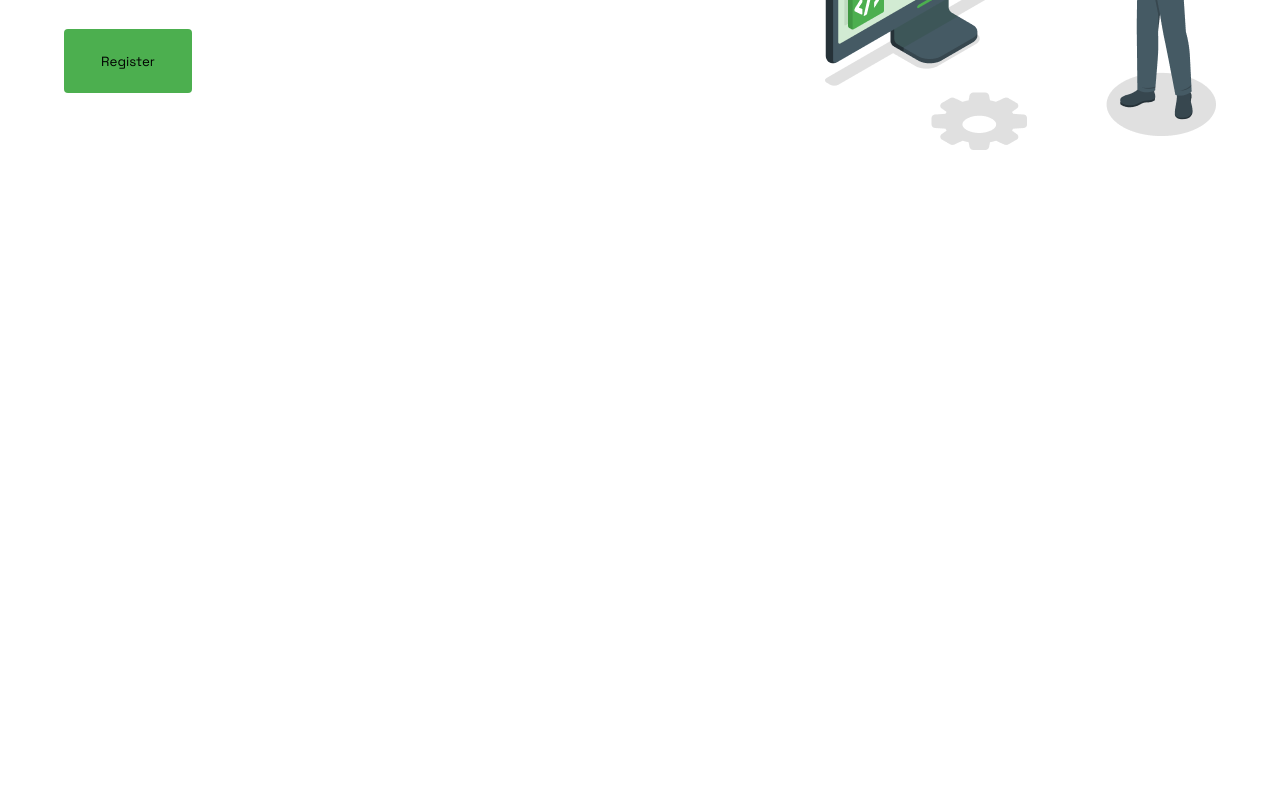
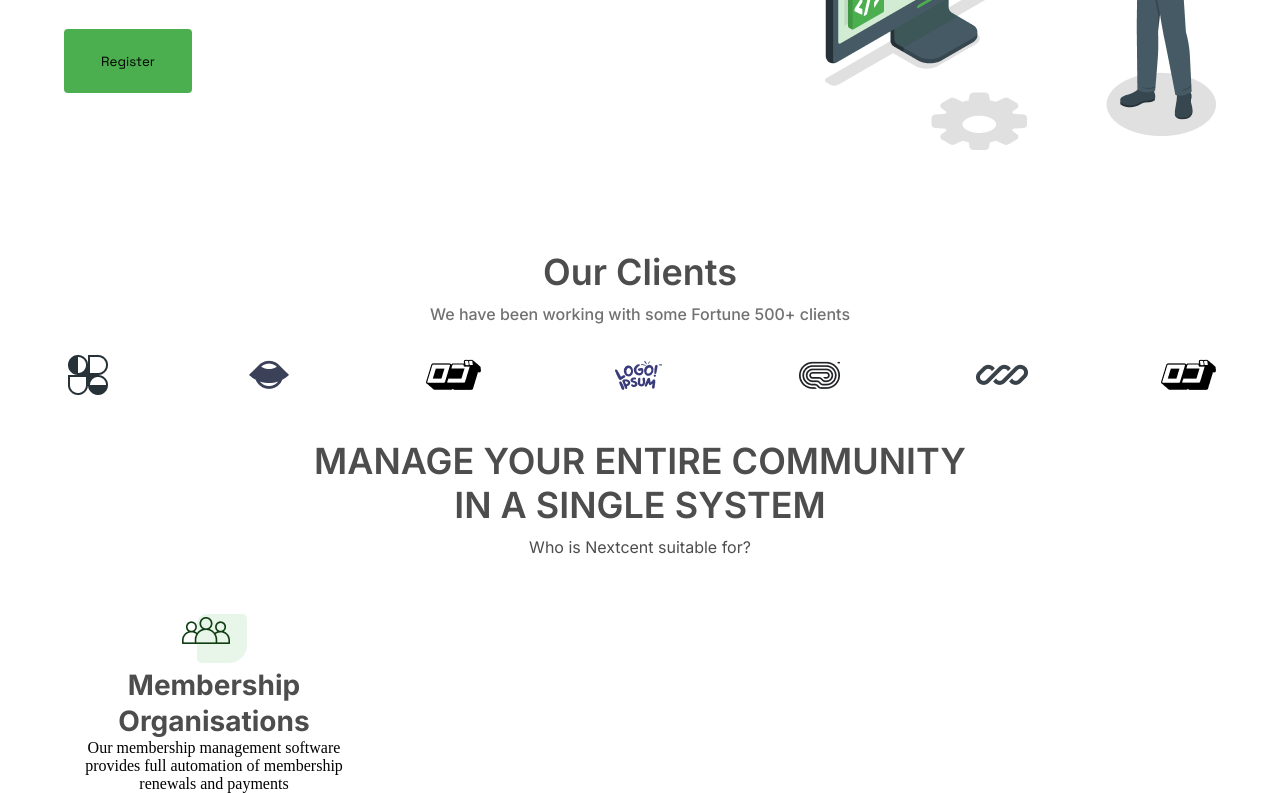
Before and after one commit to SourovKarmokar/Landing-Page, a plain HTML site: page index.html in a window 1280 px wide. Shown: the part 549-1342 px from the top of the page. Before the commit the page ends 800 px from the top, so only its background shows below. Drawn offline with Linux system fonts and the light colour scheme.

Commit message:
first commit

```diff
--- a/css/style.css
+++ b/css/style.css
@@ -1,19 +1,20 @@
-*{
+* {
     padding: 0;
     margin: 0;
     box-sizing: border-box;
 }
 
-a{
+a {
     text-decoration: none;
     display: inline-block;
 }
 
-ul, li{
+ul,
+li {
     list-style: none;
 }
 
-.container{
+.container {
     width: 1152px;
     margin: 0 auto;
 }
@@ -24,30 +25,32 @@ ul, li{
     padding-bottom: 30px;
 }
 
-#nevbar .nav_wrapper{
+#nevbar .nav_wrapper {
     display: flex;
     align-items: center;
 
 }
 
-#nevbar .logo{
-    width: 20%;
-}
-#nevbar .navitems{
-    width: 60%;
-}
-#nevbar .button{
+#nevbar .logo {
     width: 20%;
 }
 
-#nevbar .navitems ul{
+#nevbar .navitems {
+    width: 60%;
+}
+
+#nevbar .button {
+    width: 20%;
+}
+
+#nevbar .navitems ul {
     display: flex;
     justify-content: flex-end;
     color: black;
 
 }
 
-#nevbar .navitems ul li a{
+#nevbar .navitems ul li a {
     font-family: "Space Grotesk", serif;
     text-transform: capitalize;
     font-size: 16px;
@@ -56,12 +59,13 @@ ul, li{
     margin-left: 25px;
     margin-right: 25px;
 }
+
 #nevbar .button {
     display: flex;
     justify-content: flex-end;
 }
 
-#nevbar .button .button_2{
+#nevbar .button .button_2 {
     background-color: #4CAF4F;
     width: 91px;
     height: 40px;
@@ -74,7 +78,8 @@ ul, li{
 
 
 }
-#nevbar .button .button_1{
+
+#nevbar .button .button_1 {
     border: none;
     background-color: white;
     color: #4CAF4F;
@@ -85,6 +90,7 @@ ul, li{
     height: 40px;
 
 }
+
 /* NAVBAR CSS START */
 
 
@@ -92,11 +98,13 @@ ul, li{
 #register_part .register_wrapper {
     display: flex;
     margin-top: 96px;
+    margin-bottom: 96px;
     justify-content: space-between;
 }
-#register_part .register_wrapper .register_left h1{
+
+#register_part .register_wrapper .register_left h1 {
     font-family: "Space Grotesk", serif;
-    font-weight:  600;
+    font-weight: 600;
     font-size: 64px;
     line-height: 76px;
     letter-spacing: 0;
@@ -106,15 +114,17 @@ ul, li{
 
 
 }
-#register_part .register_wrapper .register_left h1 span{
+
+#register_part .register_wrapper .register_left h1 span {
     color: #4CAF4F;
 }
-#register_part .register_wrapper .register_left p{
+
+#register_part .register_wrapper .register_left p {
     margin-top: 16px;
     font-family: "Space Grotesk", serif;
 }
 
-#register_part .register_wrapper button{
+#register_part .register_wrapper button {
     display: flex;
     font-family: "Space Grotesk", serif;
     /* flex-direction: row; */
@@ -137,3 +147,146 @@ ul, li{
 }
 
 /* REGISTER CSS END */
+
+/* OUR CLIENT START */
+#our_client .our_client_wrapper h3 {
+    margin-top: 40px;
+    /* Appearance */
+    opacity: 1;
+    /* 100% */
+    border-radius: 0px;
+    /* Corner radius is 0 */
+
+    /* Typography */
+    font-family: 'Inter', sans-serif;
+    font-weight: 600;
+    /* Semi Bold */
+    font-size: 36px;
+    line-height: 44px;
+    letter-spacing: 0;
+    /* 0% */
+    text-align: center;
+    /* Alignment */
+
+    /* Fill */
+    color: #4D4D4D;
+    /* Text color */
+}
+
+#our_client .our_client_wrapper p {
+    margin-top: 8px;
+    /* Appearance */
+    opacity: 1;
+    /* 100% */
+    border-radius: 0px;
+    /* Corner radius is 0 */
+
+    /* Typography */
+    font-family: 'Inter', sans-serif;
+    font-weight: 500;
+    /* Semi Bold */
+    font-size: 16px;
+    line-height: 24px;
+    letter-spacing: 0;
+    /* 0% */
+    text-align: center;
+    /* Alignment */
+
+    /* Fill */
+    color: #717171;
+    /* Text color */
+}
+
+
+/* OUR CLIENT END */
+
+/* LOGO PART START */
+#logo .logo_wrapper {
+    margin-top: 25px;
+    margin-bottom: 25px;
+    display: flex;
+    justify-content: space-between;
+}
+
+
+
+/* LOGO PART END */
+
+/* MANAGER PART START */
+
+#manager h1 {
+    font-family: 'Inter', sans-serif;
+    /* Ensure you import the Inter font */
+    font-weight: 600;
+    /* Semi Bold */
+    font-size: 36px;
+    /* Font size */
+    line-height: 44px;
+    /* Line height */
+    letter-spacing: 0%;
+    /* No letter spacing */
+    color: #4D4D4D;
+    /* Text color */
+    text-transform: uppercase;
+    /* Uppercase transformation */
+    margin-top: 40px;
+    /* Spacing from the top */
+    text-align: center;
+    /* Align the text centrally */
+}
+
+#manager h1 span {
+    display: block;
+    /* Treat the span as an inline block */
+}
+
+#manager p {
+    font-family: 'Inter', sans-serif;
+    /* Match the font family */
+    font-weight: 400;
+    /* Regular font weight */
+    font-size: 16px;
+    /* Font size for the paragraph */
+    line-height: 20px;
+    /* Line height for readability */
+    color: #4D4D4D;
+    /* Match text color */
+    text-align: center;
+    /* Center-align the paragraph */
+    margin-top: 10px;
+    /* Adjust spacing below the heading */
+}
+
+/* MANAGER PART END */
+
+
+/* CARD PART START */
+
+#card .card-wrapper {
+    display: flex;
+    justify-content: space-between;
+    margin-top: 50px;
+}
+
+#card .card-wrapper .cade1 {
+    width: 300px;
+    justify-items: center;
+}
+
+#card .card-wrapper .cade1 h1 {
+
+    font-family: 'Inter', sans-serif;
+    /* Assuming Inter is loaded */
+    font-weight: bold;
+    font-size: 28px;
+    line-height: 36px;
+    letter-spacing: 0%;
+    color: #4D4D4D;
+    text-align: center;
+    /* Dark grey color */
+}
+#card .card-wrapper .cade1 p{
+    text-align: center;
+}
+
+/* CARD PART END */
--- a/index.html
+++ b/index.html
@@ -59,6 +59,67 @@
     </section>
     <!-- REGISTER PART END  -->
 
+    <!-- OUR CLIENT PART START -->
+
+    <section id="our_client">
+        <div class="container">
+            <div class="our_client_wrapper">
+                <h3>Our Clients</h3>
+                <p>We have been working with some Fortune 500+ clients</p>
+            </div>
+        </div>
+    </section>
+
+    <!-- OUR CLIENT PART END -->
+
+    <!-- LOGO PART START -->
+     <section id="logo">
+        <div class="container">
+            <div class="logo_wrapper">
+                <img src="image/logo_1.png" alt="">
+                <img src="image/Logo (1).png" alt="">
+                <img src="image/Logo (2).png" alt="">
+                <img src="image/Logo (3).png" alt="">
+                <img src="image/Logo (4).png" alt="">
+                <img src="image/Logo (5).png" alt="">
+                <img src="image/Logo (6).png" alt="">
+            </div>
+        </div>
+
+     </section>
+
+
+    <!-- LOGO PART START -->
+
+
+    <!-- MANAGER PART START -->
+     <section id="manager">
+        <div class="container">
+            <h1>Manage your entire community <span>in a single system</span> </h1>
+            <p>Who is Nextcent suitable for?</p>
+        </div>
+     </section>
+
+
+
+    <!-- MANAGER PART  END -->
+
+
+    <section id="card">
+        <div class="container">
+            <div class="card-wrapper">
+                <div class="cade1">
+                    <img src="image/card_1.png" alt="#card1">
+                    <h1>Membership Organisations</h1>
+                    <p>Our membership management software provides full automation of membership renewals and payments</p>
+                </div>
+                <div class="cade2">
+
+                </div>
+                <div class="cade3"></div>
+            </div>
+        </div>
+    </section>
 
 
 </body>
```
Also changed, not shown: image/Logo (1).png (added), image/Logo (2).png (added), image/Logo (3).png (added), image/Logo (4).png (added), image/Logo (5).png (added), image/Logo (6).png (added), image/card_1.png (added), image/card_2.png (added), image/logo_1.png (added).
